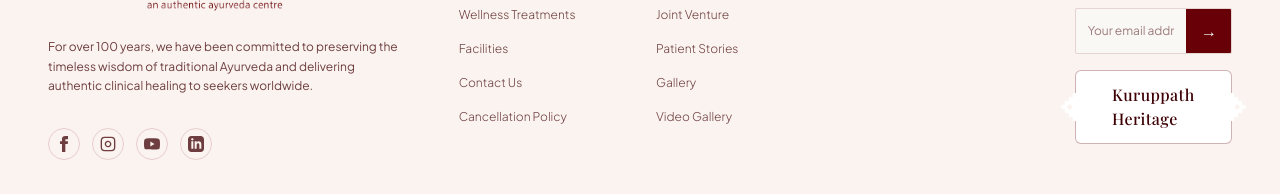
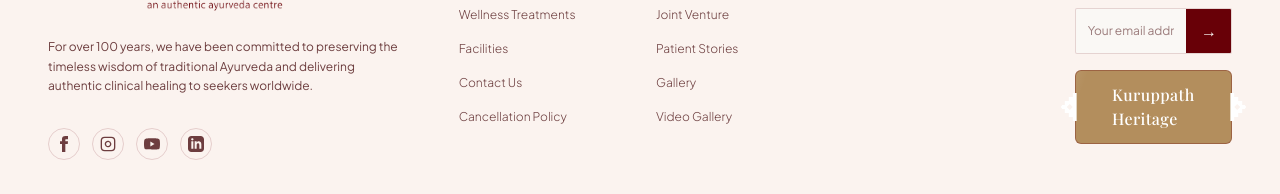
Before and after one commit to techsofttest/Perumbail_Ayurvedamana, a Next.js app: page / in a window 1280 px wide. Shown: the part 5226-5420 px from the top of the page. Built offline with nearby package versions, Linux system fonts and the light colour scheme; no server answers; a web font is replaced by a local one.

Commit message:
Update Footer.tsx

```diff
--- a/app/components/global/Footer.tsx
+++ b/app/components/global/Footer.tsx
@@ -316,7 +316,7 @@ export default function Footer({ onOpenBooking }: FooterProps) {
     rel="noopener noreferrer"
     onClick={triggerBooking}
     variant="secondary"
-    className="bg-white hover:bg-[#b38e5d] text-[#3D0004] hover:text-white"
+    className="bg-[#b38e5d] hover:bg-white text-white hover:[#3D0004]"
     >
     Kuruppath Heritage
     </StyledButton>
```
